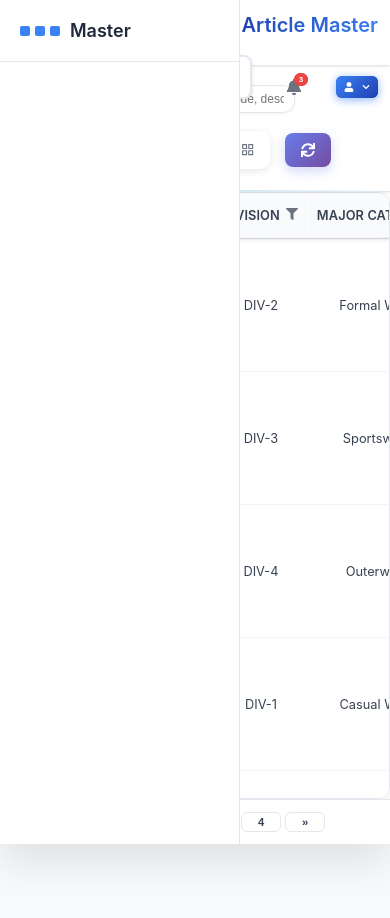
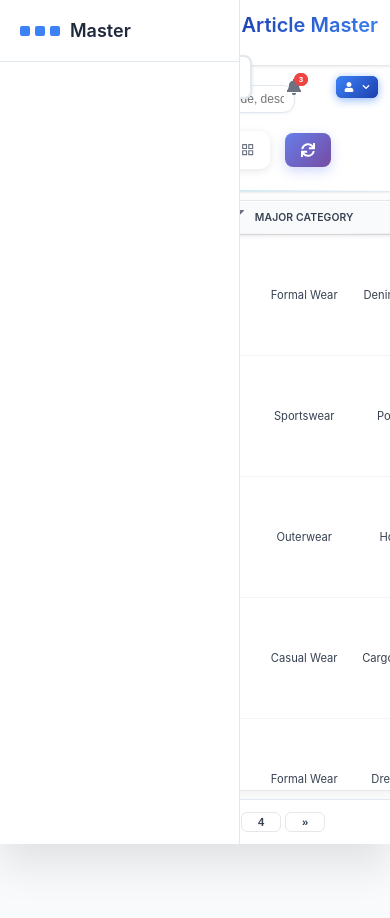
Before and after one commit to muskanSaini-git/ArticleMaster, a React (Create React App) app: page / in a window 390 px wide. Both pictures are taken after typing "Sample123" into the empty fields and a click on the button "Sign In". Shown: the top 918 px of the page. Built offline with nearby package versions, Linux system fonts and the light colour scheme.

Commit message:
Fix screen size issues: Add comprehensive responsive design for all screen sizes, fix table overflow, and improve mobile layout

```diff
--- a/src/Creations/ArticalParcel.css
+++ b/src/Creations/ArticalParcel.css
@@ -439,6 +439,7 @@
   height: auto;
   max-width: 100%;
   width: 100%;
+  overflow-x: auto;
 }
 
 .modern-table-wrapper {
@@ -451,6 +452,7 @@
   width: 100%;
   max-width: 100%;
   overflow-x: auto;
+  min-width: 800px; /* Ensure minimum width for table content */
 }
 
 .modern-table {
@@ -1576,3 +1578,101 @@
   background: #059669 !important;
   box-shadow: 0 4px 12px rgba(16, 185, 129, 0.4) !important;
 }
+
+/* Responsive Design for Different Screen Sizes */
+@media (max-width: 1200px) {
+  .modern-table-container {
+    padding: 15px;
+  }
+
+  .modern-table-wrapper {
+    min-width: 700px;
+  }
+}
+
+@media (max-width: 768px) {
+  .article-parcel-container {
+    padding: 15px 0 0 0;
+    margin-top: 55px;
+  }
+
+  .modern-table-container {
+    padding: 10px;
+  }
+
+  .modern-table-wrapper {
+    min-width: 600px;
+    border-radius: 8px;
+  }
+
+  .modern-table th,
+  .modern-table td {
+    padding: 8px 6px;
+    font-size: 0.75rem;
+  }
+
+  .modern-table th {
+    font-size: 0.7rem;
+  }
+}
+
+@media (max-width: 480px) {
+  .article-parcel-container {
+    padding: 10px 0 0 0;
+    margin-top: 50px;
+  }
+
+  .modern-table-container {
+    padding: 8px;
+  }
+
+  .modern-table-wrapper {
+    min-width: 500px;
+    border-radius: 6px;
+  }
+
+  .modern-table th,
+  .modern-table td {
+    padding: 6px 4px;
+    font-size: 0.7rem;
+  }
+
+  .modern-table th {
+    font-size: 0.65rem;
+  }
+
+  .modern-action-btn {
+    width: 24px;
+    height: 24px;
+  }
+
+  .modern-action-btn svg {
+    width: 14px;
+    height: 14px;
+  }
+}
+
+@media (max-width: 360px) {
+  .article-parcel-container {
+    padding: 8px 0 0 0;
+    margin-top: 45px;
+  }
+
+  .modern-table-container {
+    padding: 6px;
+  }
+
+  .modern-table-wrapper {
+    min-width: 450px;
+  }
+
+  .modern-table th,
+  .modern-table td {
+    padding: 5px 3px;
+    font-size: 0.65rem;
+  }
+
+  .modern-table th {
+    font-size: 0.6rem;
+  }
+}
--- a/src/components/Layout.css
+++ b/src/components/Layout.css
@@ -177,15 +177,20 @@
   position: relative;
   z-index: 1;
   padding-top: 80px;
+  width: 100%;
+  max-width: 100%;
+  overflow-x: hidden;
 }
 
 .content-area {
-  padding: 0;
+  padding: 20px;
   margin-top: 0;
   min-height: calc(100vh - 80px);
   position: relative;
   z-index: 2;
   width: 100%;
+  max-width: 100%;
+  box-sizing: border-box;
 }
 
 /* Mobile Overlay */
@@ -200,13 +205,31 @@
 }
 
 /* Responsive Design */
+@media (max-width: 1200px) {
+  .sidebar {
+    width: 220px;
+  }
+
+  .main-content {
+    margin-left: 220px;
+    width: calc(100% - 220px);
+  }
+}
+
 @media (max-width: 768px) {
   .sidebar {
     width: 280px;
+    transform: translateX(-100%);
+  }
+
+  .sidebar.open {
+    transform: translateX(0);
   }
 
   .main-content {
     margin-left: 0;
+    width: 100%;
+    padding-top: 60px;
   }
 
   .submenu {
@@ -220,6 +243,10 @@
 
   .submenu-icon {
     font-size: 0.75rem;
+  }
+
+  .content-area {
+    padding: 15px;
   }
 }
 
@@ -235,6 +262,29 @@
 
   .app-title {
     font-size: 1.125rem;
+  }
+
+  .content-area {
+    padding: 10px;
+  }
+
+  .main-content {
+    padding-top: 50px;
+  }
+}
+
+@media (max-width: 360px) {
+  .sidebar {
+    width: 240px;
+  }
+
+  .content-area {
+    padding: 8px;
+  }
+
+  .nav-button {
+    padding: 8px 12px;
+    font-size: 0.75rem;
   }
 }
 
```
